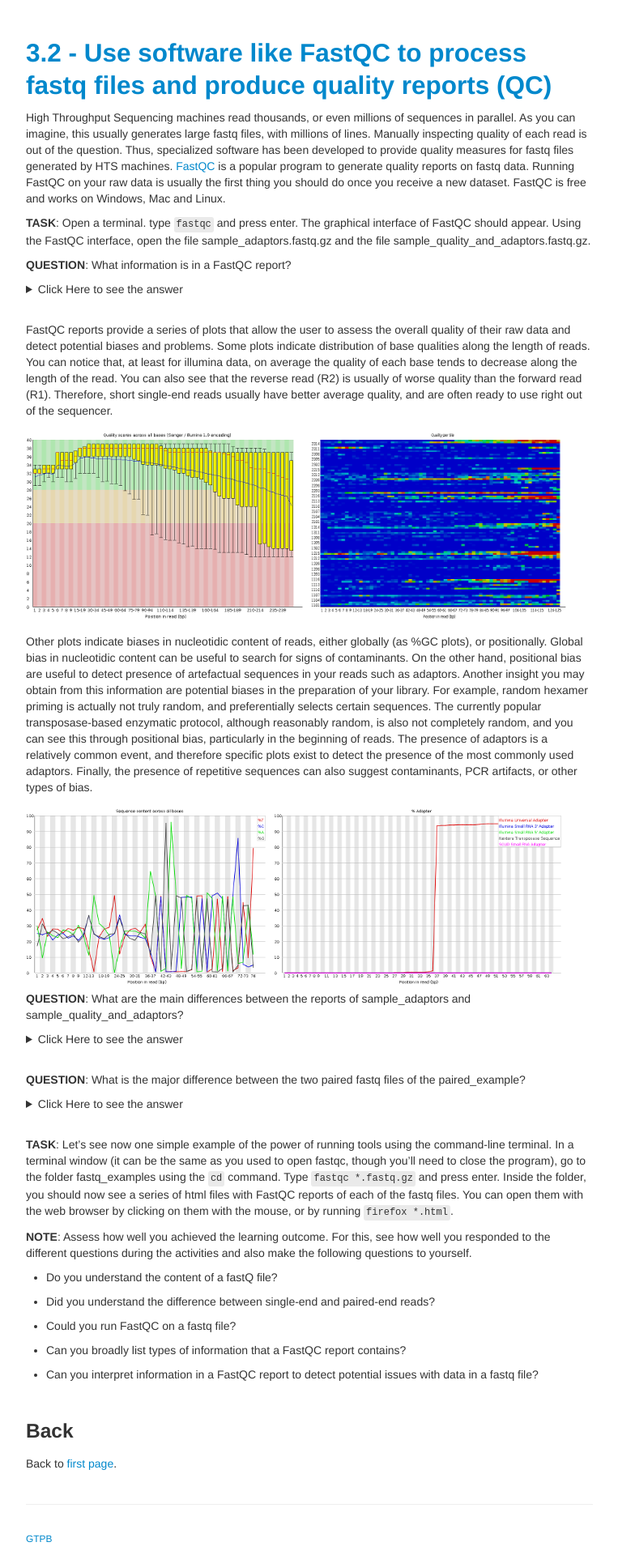
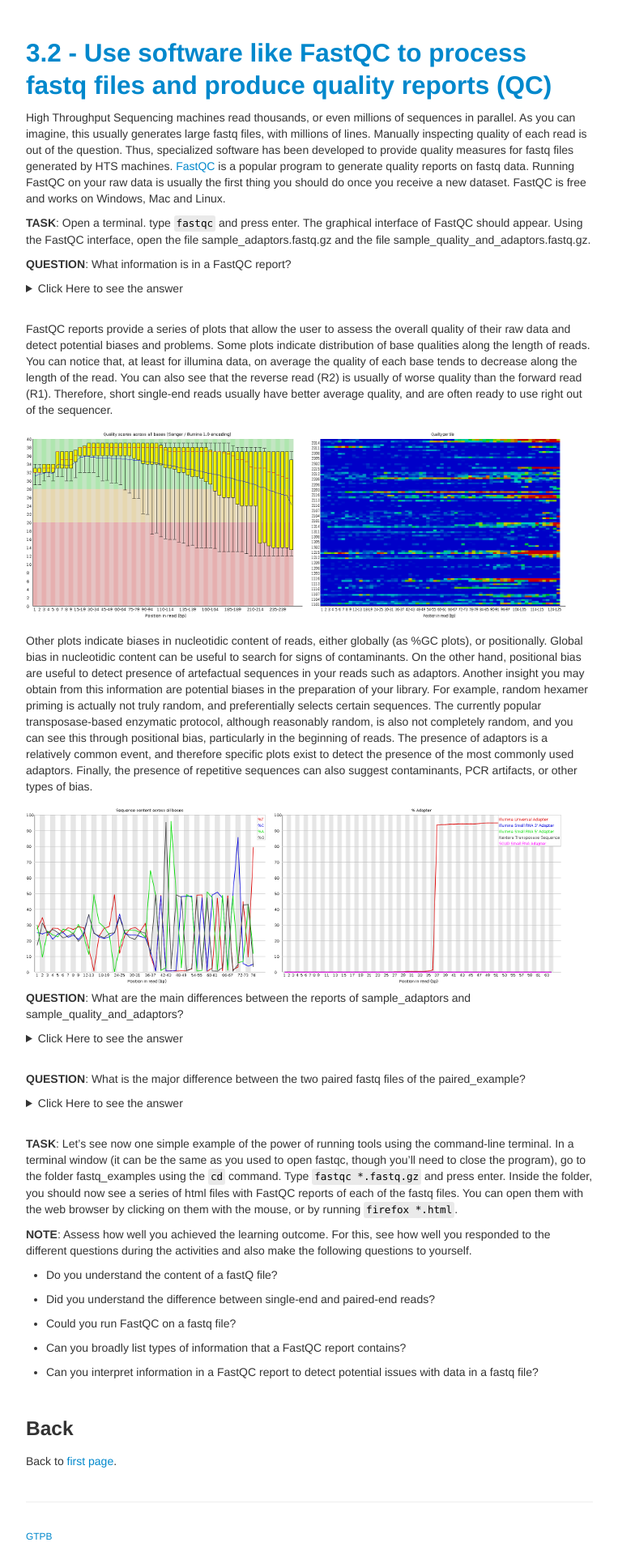
Before and after one commit to GTPB/ADER19F, a Jekyll site: the page built from pages/L03.md, in a window 1280 px wide. Shown: the part 1048-2968 px from the top of the page at 81% size, without its empty margins (258-1021 px from the left). Built offline with Jekyll 4.4.1, drawn with Linux system fonts in a browser that asks for light colours.

Commit message:
Update L03.md

```diff
--- a/pages/L03.md
+++ b/pages/L03.md
@@ -48,7 +48,7 @@
 High Throughput Sequencing machines read thousands, or even millions of sequences in parallel. As you can imagine, this usually generates large fastq files, with millions of lines. Manually inspecting quality of each read is out of the question. Thus, specialized software has been developed to provide quality measures for fastq files generated by HTS machines. [FastQC](https://www.bioinformatics.babraham.ac.uk/projects/fastqc/) is a popular program to generate quality reports on fastq data. Running FastQC on your raw data is usually the first thing you should do once you receive a new dataset. FastQC is free and works on Windows, Mac and Linux.
 <br/>
 
-**TASK**: Open a terminal. type <span style="padding:2px 3px 3px;background-color: #eaeaea;font-family: Courier New;font-size: 12px;color: #333333;-webkit-border-radius: 3px;-moz-border-radius: 3px;border-radius: 3px;">fastqc</span> and press enter. The graphical interface of FastQC should appear. Using the FastQC interface, open the file sample_adaptors.fastq.gz and the file sample_quality_and_adaptors.fastq.gz.
+**TASK**: Open a terminal. type <code style="background-color:#eaeaea; padding:2px 3px 3px;">fastqc</code> and press enter. The graphical interface of FastQC should appear. Using the FastQC interface, open the file sample_adaptors.fastq.gz and the file sample_quality_and_adaptors.fastq.gz.
 
 **QUESTION**: What information is in a FastQC report?
 <details><summary>Click Here to see the answer</summary>
@@ -104,7 +104,7 @@
 <br/>
 
 
-**TASK**: Let's see now one simple example of the power of running tools using the command-line terminal. In a terminal window (it can be the same as you used to open fastqc, though you'll need to close the program), go to the folder fastq_examples using the <span style="padding:2px 3px 3px;background-color: #eaeaea;font-family: Courier New;font-size: 12px;color: #333333;-webkit-border-radius: 3px;-moz-border-radius: 3px;border-radius: 3px;">cd</span> command. Type <span style="padding:2px 3px 3px;background-color: #eaeaea;font-family: Courier New;font-size: 12px;color: #333333;-webkit-border-radius: 3px;-moz-border-radius: 3px;border-radius: 3px;">fastqc *.fastq.gz</span> and press enter. Inside the folder, you should now see a series of html files with FastQC reports of each of the fastq files. You can open them with the web browser by clicking on them with the mouse, or by running <span style="padding:2px 3px 3px;background-color: #eaeaea;font-family: Courier New;font-size: 12px;color: #333333;-webkit-border-radius: 3px;-moz-border-radius: 3px;border-radius: 3px;">firefox *.html</span>.
+**TASK**: Let's see now one simple example of the power of running tools using the command-line terminal. In a terminal window (it can be the same as you used to open fastqc, though you'll need to close the program), go to the folder fastq_examples using the <code style="background-color:#eaeaea; padding:2px 3px 3px;">cd</code> command. Type <code style="background-color:#eaeaea; padding:2px 3px 3px;">fastqc *.fastq.gz</code> and press enter. Inside the folder, you should now see a series of html files with FastQC reports of each of the fastq files. You can open them with the web browser by clicking on them with the mouse, or by running <code style="background-color:#eaeaea; padding:2px 3px 3px;">firefox *.html</code>.
 
 
 **NOTE**: Assess how well you achieved the learning outcome. For this, see how well you responded to the different questions during the activities and also make the following questions to yourself.
```
